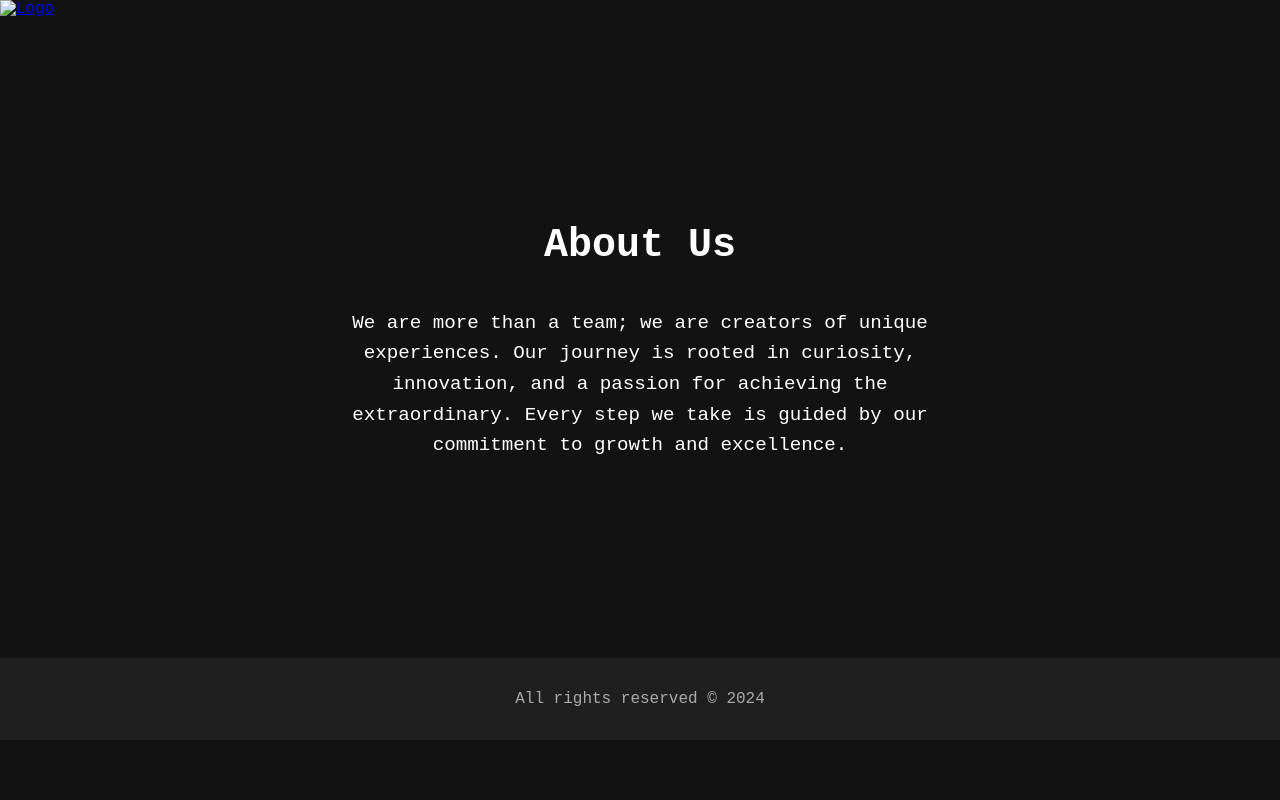
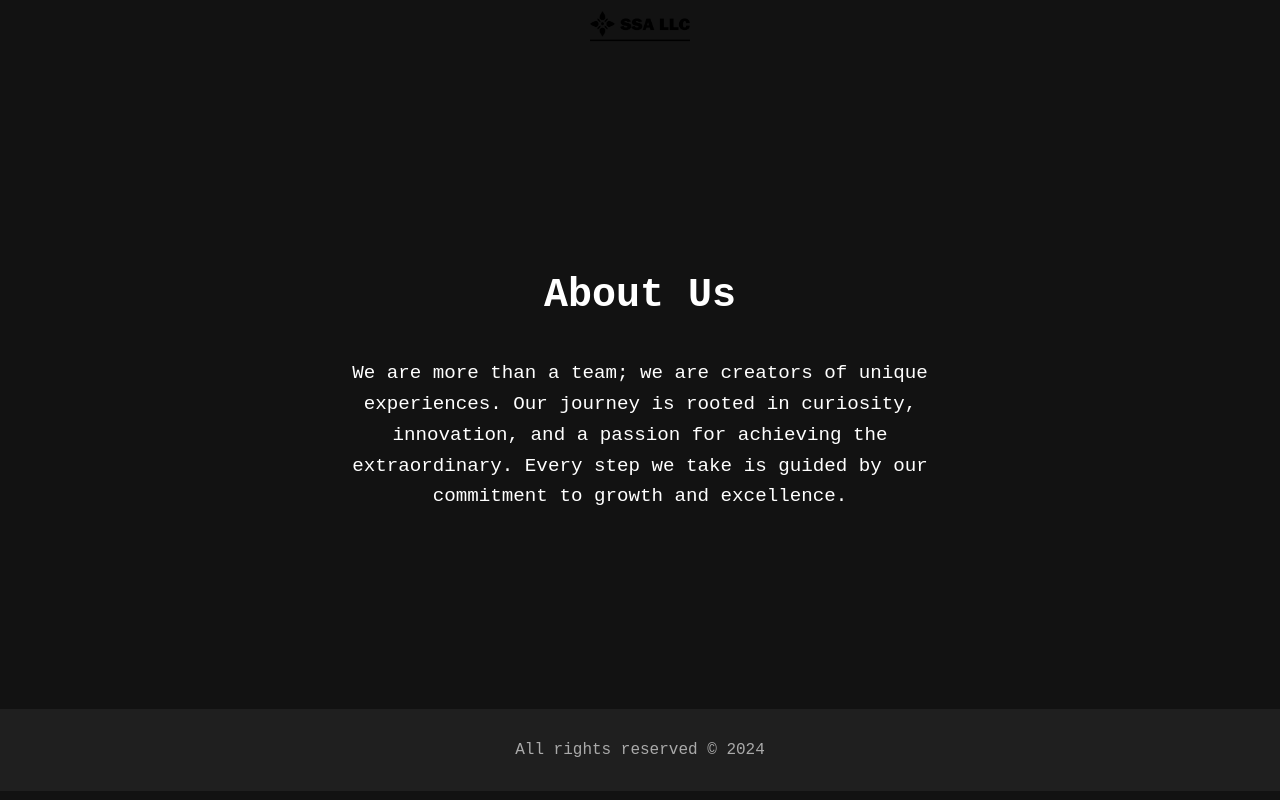
Before and after one commit to ssa-llc/about-us, a plain HTML site: page index.html in a window 1280 px wide. Drawn offline with Linux system fonts and the light colour scheme.

Commit message:
Update index.html

```diff
--- a/index.html
+++ b/index.html
@@ -7,11 +7,10 @@
     <link rel="stylesheet" href="styles.css">
 </head>
 <body>
-  <div class="logo">
-            <a href="ssa1.html">
-                <img src="file:///C:/Users/obliv/Downloads/Telegram%20Desktop/IMG_20241012_095221.png" alt="Logo">
-            </a>
-        </div>
+ <div class="logo-container">
+  <img src="images/ssa llc.png" class="about-logo">
+</div>
+
     </header>
     <main class="about-section">
         <div class="content">
```
